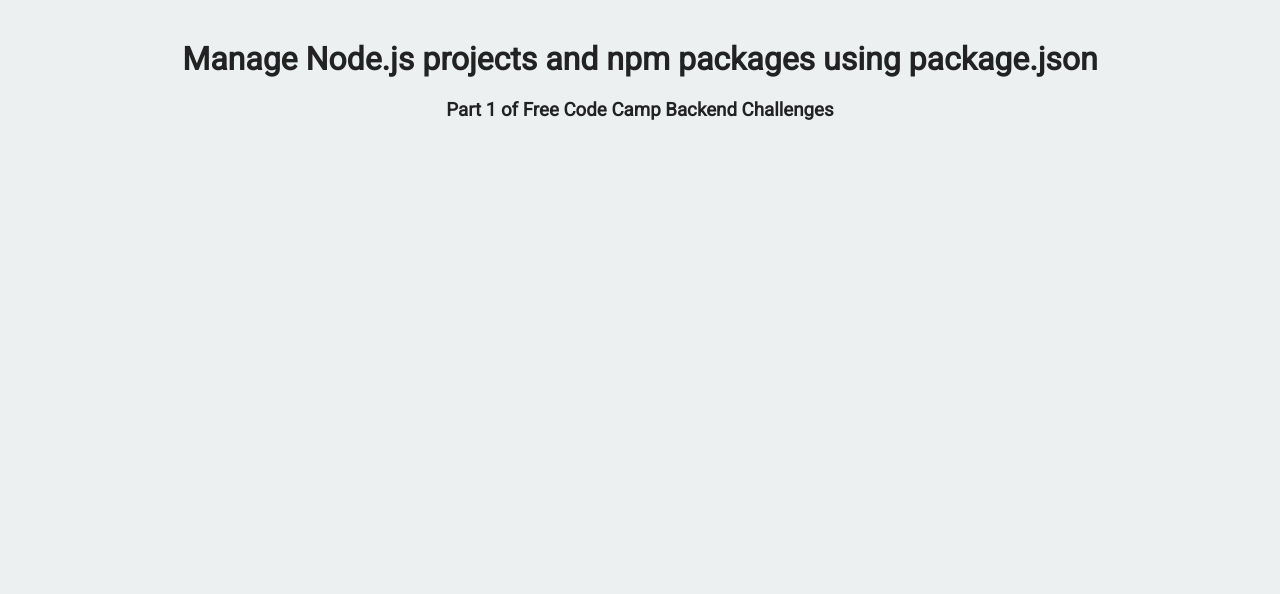
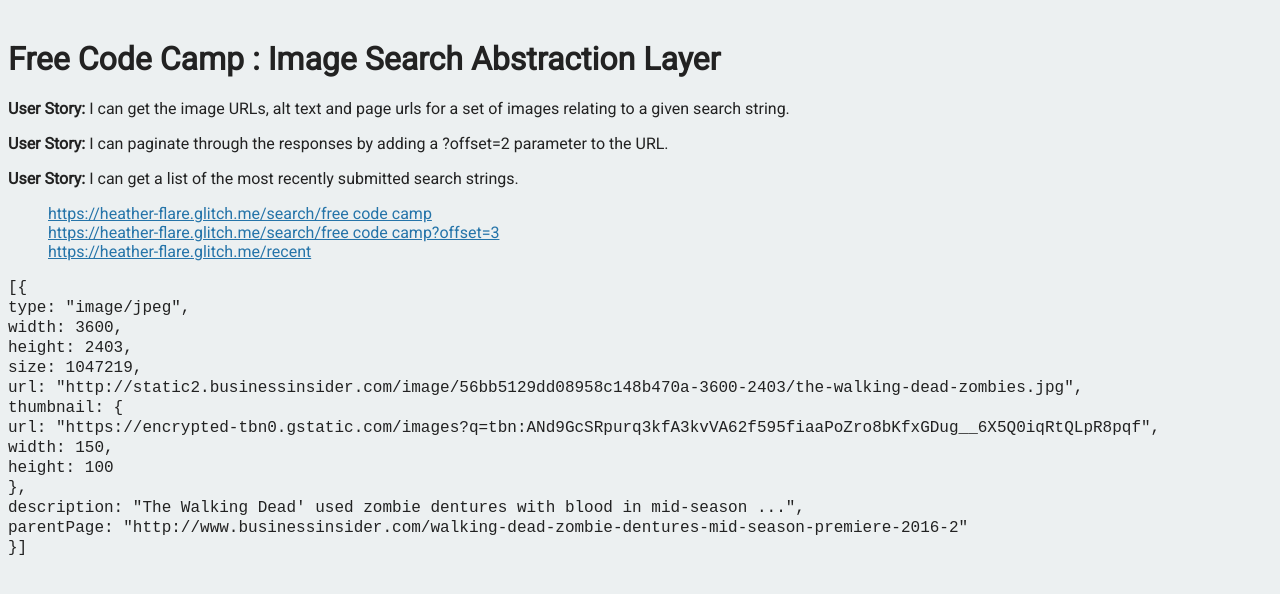
Before and after one commit to AbstractRef/imageSearchAbstractionLayer, a website: page views/index.html in a window 1280 px wide. Drawn offline with Linux system fonts and the light colour scheme.

Commit message:
Checkpoint

```diff
--- a/mongodbservice.js
+++ b/mongodbservice.js
@@ -62,6 +62,7 @@
 }
 
 var mongodbSeachDatastore = {
+    connect: connect,
     storeSearchDetail: storeSearchDetail,
     getRecentSearches: getRecentSearches
 };
--- a/public/style.css
+++ b/public/style.css
@@ -5,7 +5,7 @@
 	font-size: 16px;
 	color: #222;
 	background-color: #ECF0F1;
-	text-align: center;
+	text-align: left;
 }
 
 .container {
--- a/server.js
+++ b/server.js
@@ -43,7 +43,7 @@
          offset = parseInt(req.param('offset'));
      }
 
-     mongodbService.storeSearchDetail(searchTerm);
+     mongodbService.storeSearchDetail(searchTerm, offset);
 
      client.search(searchTerm, {
              page: offset
@@ -86,5 +86,5 @@
 
  app.listen(process.env.PORT, function() {
    mongodbService.connect();
-     console.log('Node.js listening ...');
+   console.log('Node.js listening ...');
  });
--- a/views/index.html
+++ b/views/index.html
@@ -2,7 +2,7 @@
 <html>
 
    <head>
-      <title>Backend Challenges | Free Code Camp</title>
+      <title>Free Code Camp : Image Search Abstraction Layer</title>
       <link rel="shortcut icon" href="https://cdn.hyperdev.com/us-east-1%3A52a203ff-088b-420f-81be-45bf559d01b1%2Ffavicon.ico" type="image/x-icon"/>
       <link href="https://fonts.googleapis.com/css?family=Roboto" rel="stylesheet" type="text/css">
       <link href="/public/style.css" rel="stylesheet" type="text/css">
@@ -10,8 +10,40 @@
 
    <body>
       <div class="container">
-         <h1>Manage Node.js projects and npm packages using package.json</h1>
-         <h3>Part 1 of Free Code Camp Backend Challenges</h3>
+         <h1>Free Code Camp : Image Search Abstraction Layer</h1>
+
+        <p>
+        <b>User Story:</b> I can get the image URLs, alt text and page urls for a set of images relating to a given search string.
+        </p>
+        <p>
+        <b>User Story:</b> I can paginate through the responses by adding a ?offset=2 parameter to the URL.
+        </p>
+        <p>
+        <b>User Story:</b> I can get a list of the most recently submitted search strings.
+        </p>
+        <ul>
+          <li><a href="https://heather-flare.glitch.me/search/free code camp?offset=3">https://heather-flare.glitch.me/search/free code camp</a></li>
+          <li><a href="https://heather-flare.glitch.me/search/free code camp?offset=3">https://heather-flare.glitch.me/search/free code camp?offset=3</a></li>
+          <li><a href="https://heather-flare.glitch.me/recent">https://heather-flare.glitch.me/recent</a></li>
+        </ul>
+
+<code>
+[{<br>
+  type: "image/jpeg",<br>
+  width: 3600,<br>
+  height: 2403,<br>
+  size: 1047219,<br>
+  url: "http://static2.businessinsider.com/image/56bb5129dd08958c148b470a-3600-2403/the-walking-dead-zombies.jpg",<br>
+  thumbnail: {<br>
+    url: "https://encrypted-tbn0.gstatic.com/images?q=tbn:ANd9GcSRpurq3kfA3kvVA62f595fiaaPoZro8bKfxGDug__6X5Q0iqRtQLpR8pqf",<br>
+    width: 150,<br>
+    height: 100<br>
+  },<br>
+  description: "The Walking Dead' used zombie dentures with blood in mid-season ...",<br>
+  parentPage: "http://www.businessinsider.com/walking-dead-zombie-dentures-mid-season-premiere-2016-2"<br>
+}]<br>
+        </code>
+
       </div>
    </body>
 
```
